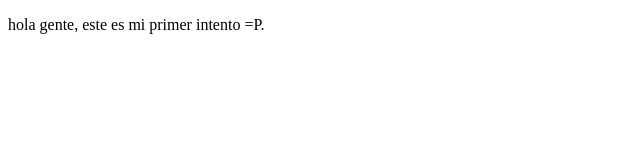
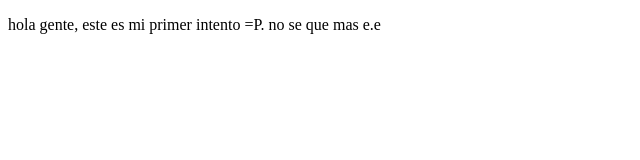
Before and after one commit to carlositurra/proyectoDemoCursoPrework, a plain HTML site: page index.html in a window 1280 px wide. Shown: the whole page, without its empty margins (0-640 px from the left). Drawn offline with Linux system fonts and the light colour scheme.

Commit message:
pusimos un agregado de 3 palabras e.e

```diff
--- a/index.html
+++ b/index.html
@@ -7,7 +7,7 @@
 </head>
 <body>
     <p>
-        hola gente, este es mi primer intento =P.
+        hola gente, este es mi primer intento =P. no se que mas e.e
     </p>
 
 </body>
```
